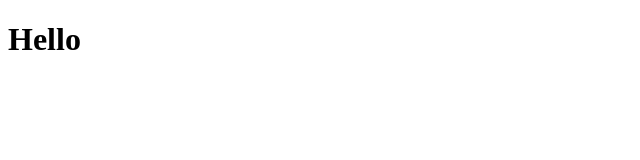
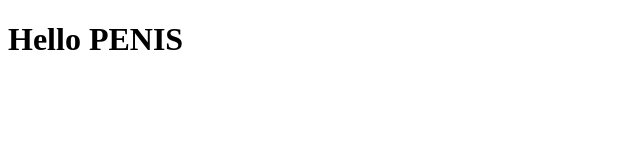
Before and after one commit to just-rares/redy-store.github.io, a plain HTML site: page index.html in a window 1280 px wide. Shown: the whole page, without its empty margins (0-640 px from the left). Drawn offline with Linux system fonts and the light colour scheme.

Commit message:
Update index.html

```diff
--- a/index.html
+++ b/index.html
@@ -7,7 +7,7 @@
 </head>
 <body>
 
-	<h1>Hello</h1>
+	<h1>Hello PENIS </h1>
 
 </body>
 </html>
```
